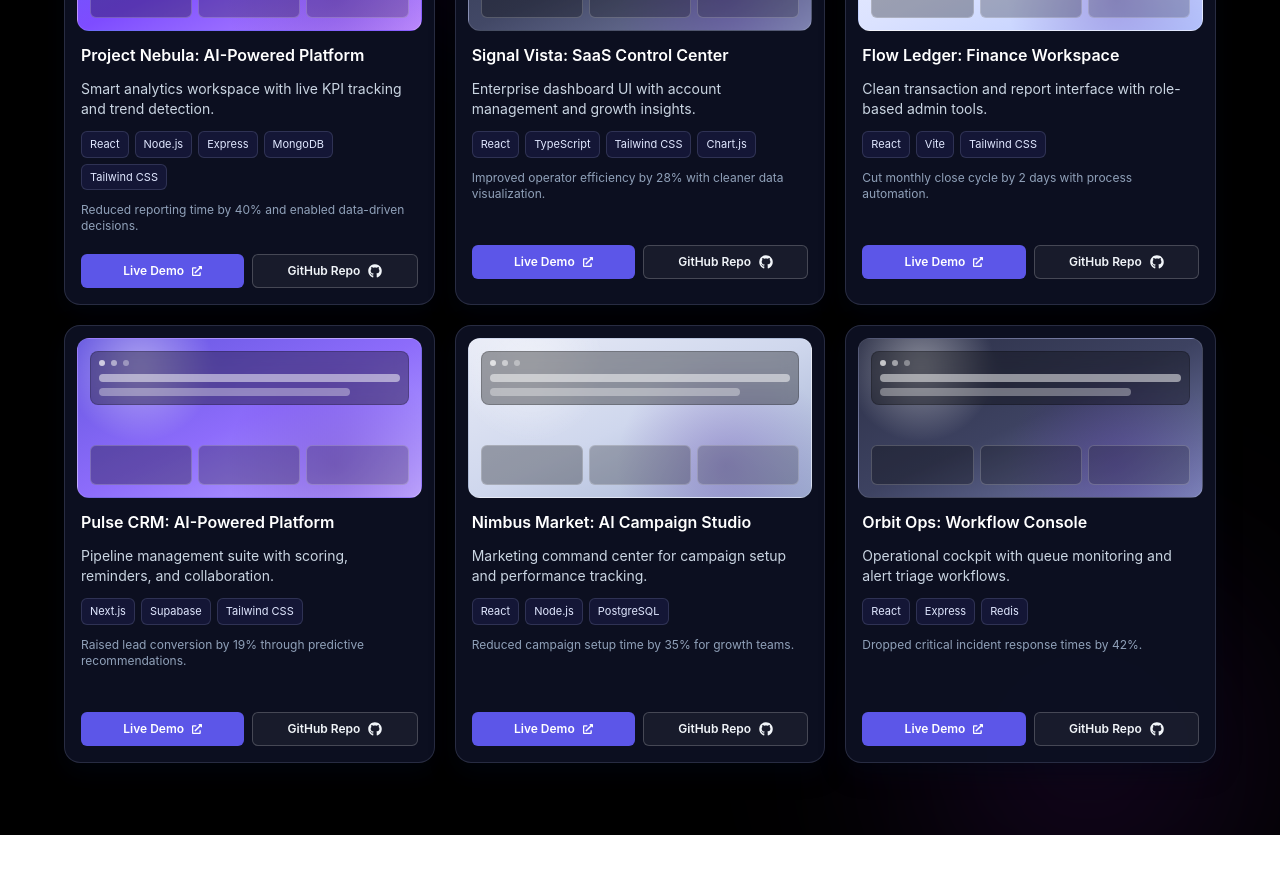
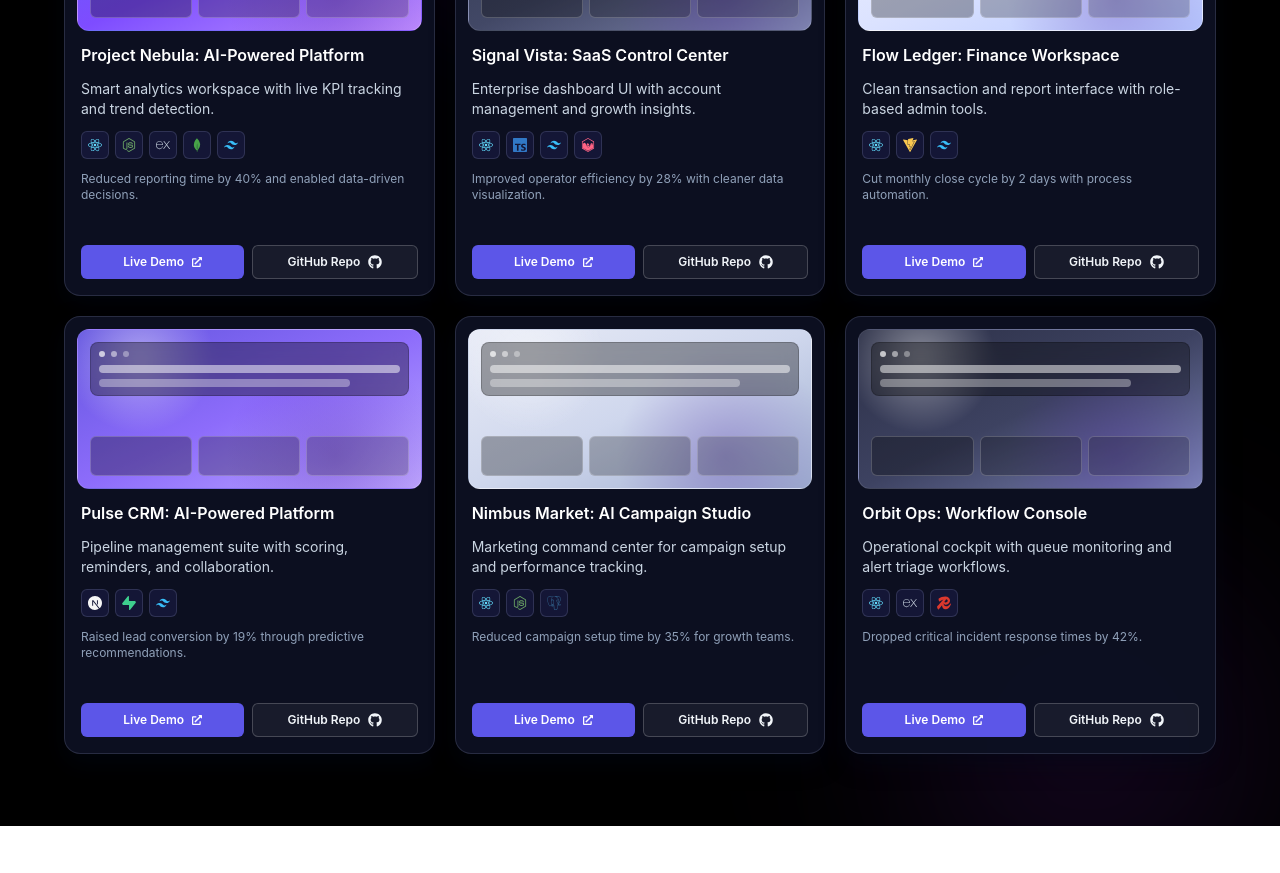
Before and after one commit to Winney360/Winfred-Nkatha-Portfolio, a React (Vite) app in the folder client/: page / in a window 1280 px wide. Shown: the part 2020-2893 px from the top of the page. Built offline with nearby package versions, Linux system fonts and the light colour scheme.

Commit message:
refactor(Projects): add technology icons and colors for improved visual representation

```diff
--- a/client/src/sections/Projects.jsx
+++ b/client/src/sections/Projects.jsx
@@ -1,6 +1,18 @@
 import React, { useState } from "react";
 import { motion } from "framer-motion";
-import { FaExternalLinkAlt, FaGithub } from "react-icons/fa";
+import { FaExternalLinkAlt, FaGithub, FaNodeJs, FaReact } from "react-icons/fa";
+import {
+  SiChartdotjs,
+  SiExpress,
+  SiMongodb,
+  SiNextdotjs,
+  SiPostgresql,
+  SiRedis,
+  SiSupabase,
+  SiTailwindcss,
+  SiTypescript,
+  SiVite,
+} from "react-icons/si";
 
 const projectsData = [
   {
@@ -66,6 +78,36 @@ const projectsData = [
 ];
 
 const categories = ["All", "Frontend", "Full Stack", "AI"];
+
+const techIcons = {
+  React: FaReact,
+  "Node.js": FaNodeJs,
+  Express: SiExpress,
+  MongoDB: SiMongodb,
+  "Tailwind CSS": SiTailwindcss,
+  TypeScript: SiTypescript,
+  "Chart.js": SiChartdotjs,
+  Vite: SiVite,
+  "Next.js": SiNextdotjs,
+  Supabase: SiSupabase,
+  PostgreSQL: SiPostgresql,
+  Redis: SiRedis,
+};
+
+const techIconColors = {
+  React: "text-[#61dafb]",
+  "Node.js": "text-[#68a063]",
+  Express: "text-[#cbd5e1]",
+  MongoDB: "text-[#47a248]",
+  "Tailwind CSS": "text-[#38bdf8]",
+  TypeScript: "text-[#3178c6]",
+  "Chart.js": "text-[#ff6384]",
+  Vite: "text-[#f9c74f]",
+  "Next.js": "text-[#f5f5f5]",
+  Supabase: "text-[#3ecf8e]",
+  PostgreSQL: "text-[#336791]",
+  Redis: "text-[#dc382d]",
+};
 
 const Projects = () => {
   const [selected, setSelected] = useState("All");
@@ -151,12 +193,21 @@ const Projects = () => {
 
               <div className="flex flex-wrap gap-1.5">
                 {project.tech.map((tech) => (
-                  <span
-                    key={tech}
-                    className="rounded-md border border-indigo-200/15 bg-indigo-500/10 px-2 py-1 text-[11px] text-indigo-100"
-                  >
-                    {tech}
-                  </span>
+                  (() => {
+                    const Icon = techIcons[tech] || FaGithub;
+                    const iconColorClass = techIconColors[tech] || "text-indigo-100";
+                    return (
+                      <span
+                        key={tech}
+                        title={tech}
+                        aria-label={tech}
+                        className="inline-flex h-7 w-7 items-center justify-center rounded-md border border-indigo-200/15 bg-indigo-500/10 text-indigo-100"
+                      >
+                        <Icon className={`text-sm ${iconColorClass}`} />
+                        <span className="sr-only">{tech}</span>
+                      </span>
+                    );
+                  })()
                 ))}
               </div>
 
```
